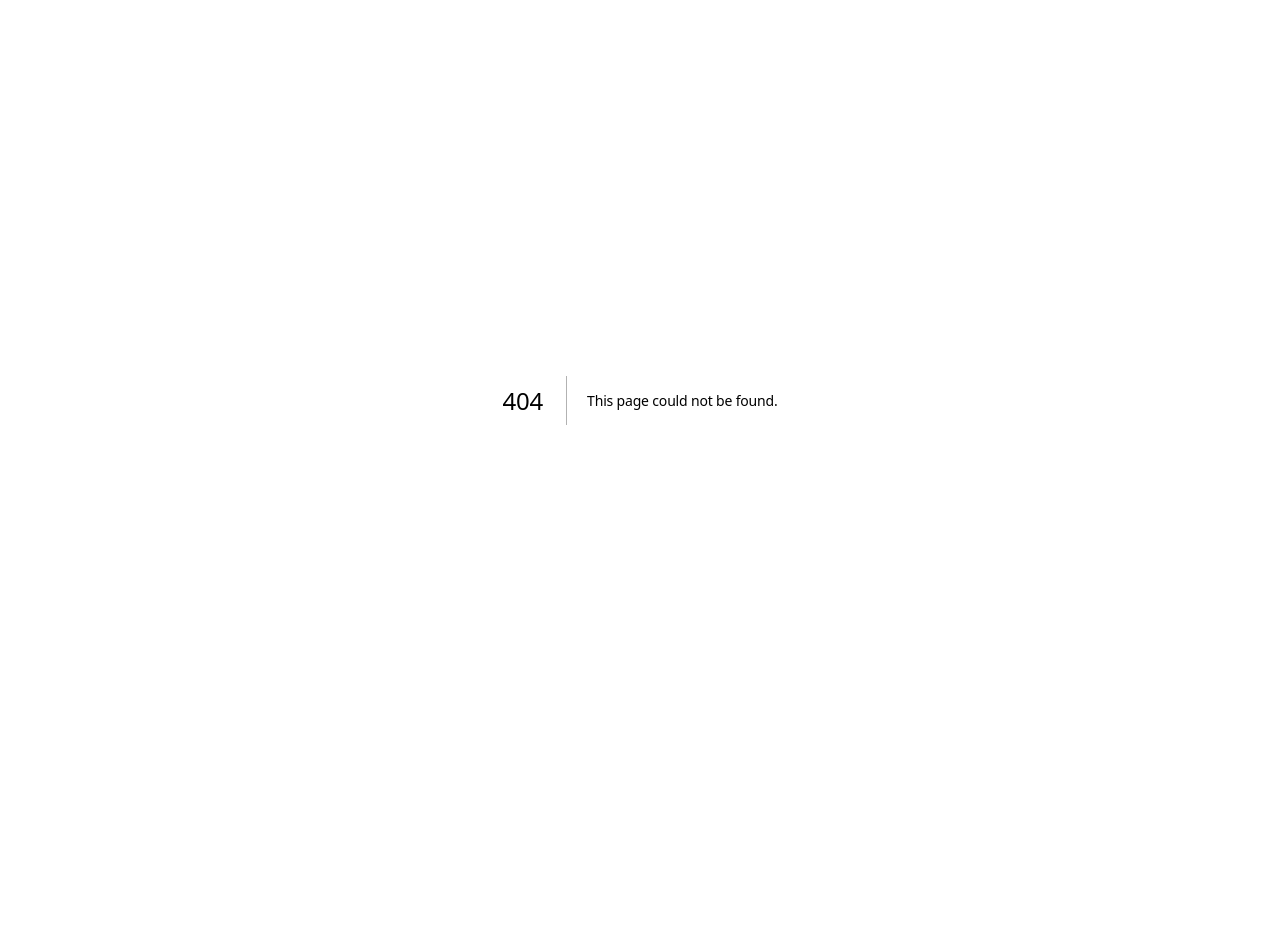
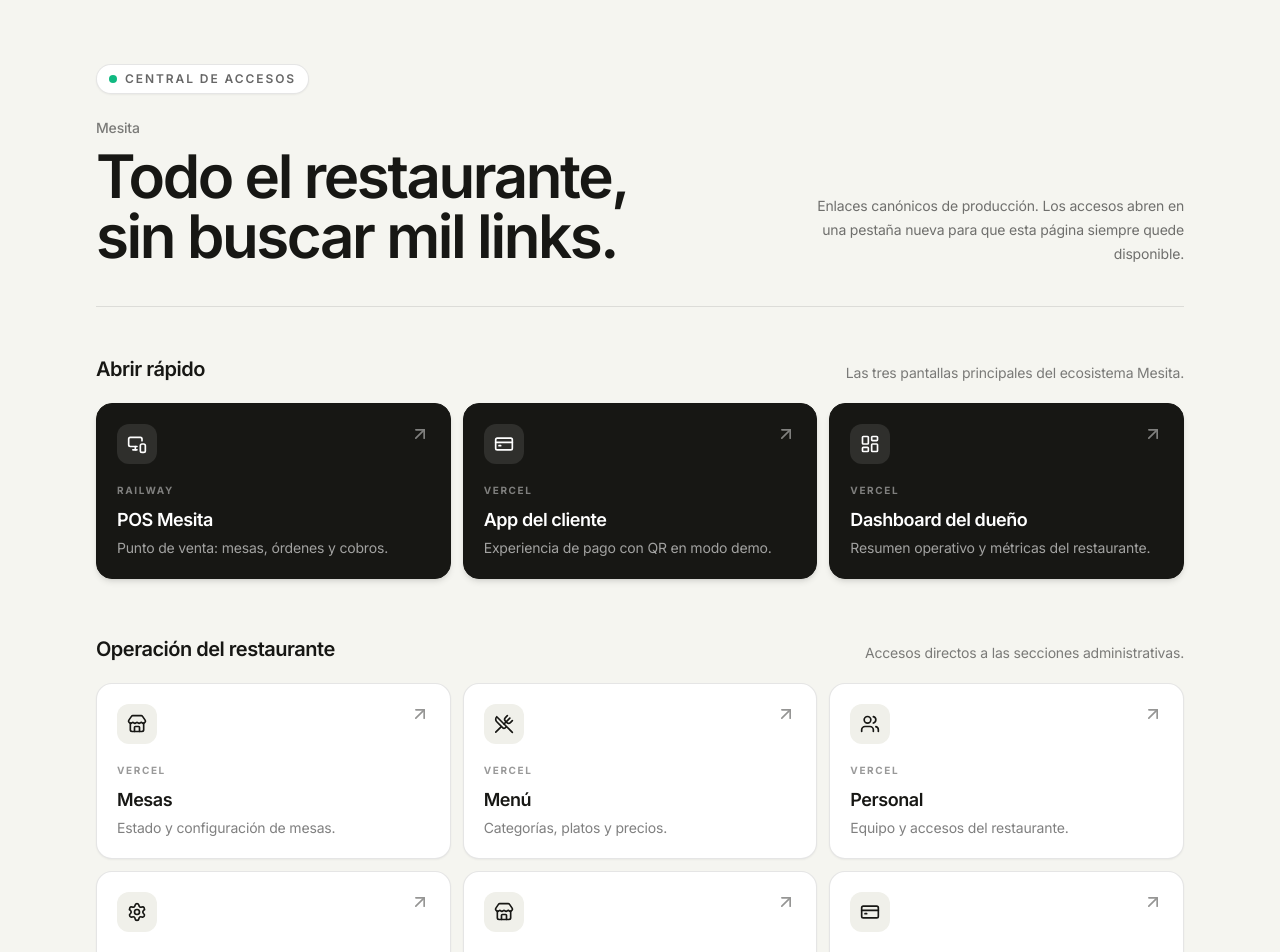
Before and after one commit to manuelmmontufarm-dev/mesita-app, a Next.js app: page /accesos in a window 1280 px wide. Before the commit this address had no page. Shown: the top 952 px of the page. Before the commit the page ends 800 px from the top, so only its background shows below. Built offline with nearby package versions, Linux system fonts and the light colour scheme.

Commit message:
add Mesita access hub

```diff
--- /dev/null
+++ b/src/app/accesos/page.tsx
@@ -0,0 +1,246 @@
+import {
+  ArrowUpRight,
+  BookOpen,
+  Code2,
+  CreditCard,
+  LayoutDashboard,
+  MonitorSmartphone,
+  QrCode,
+  Settings,
+  Store,
+  UtensilsCrossed,
+  Users,
+  type LucideIcon,
+} from "lucide-react";
+
+const mesitaBase = "https://mesitademo-two.vercel.app";
+const posBase = "https://pos-mesita-demo-production.up.railway.app";
+
+type AccessLink = {
+  title: string;
+  description: string;
+  href: string;
+  host: string;
+  icon: LucideIcon;
+  featured?: boolean;
+};
+
+type AccessGroup = {
+  title: string;
+  description: string;
+  links: AccessLink[];
+};
+
+const groups: AccessGroup[] = [
+  {
+    title: "Abrir rápido",
+    description: "Las tres pantallas principales del ecosistema Mesita.",
+    links: [
+      {
+        title: "POS Mesita",
+        description: "Punto de venta: mesas, órdenes y cobros.",
+        href: posBase,
+        host: "Railway",
+        icon: MonitorSmartphone,
+        featured: true,
+      },
+      {
+        title: "App del cliente",
+        description: "Experiencia de pago con QR en modo demo.",
+        href: `${mesitaBase}/pay/demo`,
+        host: "Vercel",
+        icon: CreditCard,
+        featured: true,
+      },
+      {
+        title: "Dashboard del dueño",
+        description: "Resumen operativo y métricas del restaurante.",
+        href: `${mesitaBase}/dashboard/owner/panel`,
+        host: "Vercel",
+        icon: LayoutDashboard,
+        featured: true,
+      },
+    ],
+  },
+  {
+    title: "Operación del restaurante",
+    description: "Accesos directos a las secciones administrativas.",
+    links: [
+      {
+        title: "Mesas",
+        description: "Estado y configuración de mesas.",
+        href: `${mesitaBase}/dashboard/owner/mesas`,
+        host: "Vercel",
+        icon: Store,
+      },
+      {
+        title: "Menú",
+        description: "Categorías, platos y precios.",
+        href: `${mesitaBase}/dashboard/owner/menu`,
+        host: "Vercel",
+        icon: UtensilsCrossed,
+      },
+      {
+        title: "Personal",
+        description: "Equipo y accesos del restaurante.",
+        href: `${mesitaBase}/dashboard/owner/personal`,
+        host: "Vercel",
+        icon: Users,
+      },
+      {
+        title: "Configuración",
+        description: "Integraciones y ajustes generales.",
+        href: `${mesitaBase}/dashboard/owner/configuracion`,
+        host: "Vercel",
+        icon: Settings,
+      },
+      {
+        title: "Restaurante",
+        description: "Información del establecimiento.",
+        href: `${mesitaBase}/dashboard/owner/restaurant`,
+        host: "Vercel",
+        icon: Store,
+      },
+      {
+        title: "Reembolsos",
+        description: "Consulta y gestión de devoluciones.",
+        href: `${mesitaBase}/dashboard/owner/reembolsos`,
+        host: "Vercel",
+        icon: CreditCard,
+      },
+    ],
+  },
+  {
+    title: "Demo y herramientas",
+    description: "Links útiles para pruebas, QR y desarrollo.",
+    links: [
+      {
+        title: "QR de la demo",
+        description: "Página para abrir o imprimir el QR.",
+        href: `${mesitaBase}/pay/demo/qr`,
+        host: "Vercel",
+        icon: QrCode,
+      },
+      {
+        title: "Mesa 1",
+        description: "Acceso directo al flujo de una mesa demo.",
+        href: `${mesitaBase}/pay/demo/mesa-1`,
+        host: "Vercel",
+        icon: CreditCard,
+      },
+      {
+        title: "POS API / Swagger",
+        description: "Documentación interactiva de la API del POS.",
+        href: `${posBase}/sistema/api/v1/docs`,
+        host: "Railway",
+        icon: BookOpen,
+      },
+      {
+        title: "Proyecto en Vercel",
+        description: "Deployments, logs y configuración del proyecto.",
+        href: "https://vercel.com/manuel-montufar-s-projects/mesitademo",
+        host: "Vercel",
+        icon: LayoutDashboard,
+      },
+      {
+        title: "Código en GitHub",
+        description: "Repositorio principal de Mesita.",
+        href: "https://github.com/manuelmmontufarm-dev/mesita-app",
+        host: "GitHub",
+        icon: Code2,
+      },
+    ],
+  },
+];
+
+export default function AccesosPage() {
+  return (
+    <main className="min-h-screen bg-[#f5f5f0] text-[#171714]">
+      <div className="mx-auto max-w-6xl px-5 py-10 sm:px-8 sm:py-16">
+        <header className="mb-12 border-b border-black/10 pb-10">
+          <div className="mb-6 inline-flex items-center gap-2 rounded-full border border-black/10 bg-white px-3 py-1.5 text-xs font-semibold uppercase tracking-[0.16em] text-black/60 shadow-sm">
+            <span className="h-2 w-2 rounded-full bg-emerald-500" />
+            Central de accesos
+          </div>
+          <div className="grid gap-6 md:grid-cols-[1fr_auto] md:items-end">
+            <div>
+              <p className="mb-2 text-sm font-medium text-black/50">Mesita</p>
+              <h1 className="max-w-3xl text-4xl font-semibold leading-[1.05] tracking-[-0.04em] sm:text-6xl">
+                Todo el restaurante,
+                <br />
+                sin buscar mil links.
+              </h1>
+            </div>
+            <p className="max-w-sm text-sm leading-6 text-black/55 md:text-right">
+              Enlaces canónicos de producción. Los accesos abren en una pestaña nueva para que esta página siempre quede disponible.
+            </p>
+          </div>
+        </header>
+
+        <div className="space-y-14">
+          {groups.map((group) => (
+            <section key={group.title}>
+              <div className="mb-5 flex flex-col justify-between gap-1 sm:flex-row sm:items-end">
+                <h2 className="text-xl font-semibold tracking-tight">{group.title}</h2>
+                <p className="text-sm text-black/50">{group.description}</p>
+              </div>
+
+              <div className="grid gap-3 sm:grid-cols-2 lg:grid-cols-3">
+                {group.links.map((link) => {
+                  const Icon = link.icon;
+                  return (
+                    <a
+                      key={link.href}
+                      href={link.href}
+                      target="_blank"
+                      rel="noreferrer"
+                      className={`group relative flex min-h-44 flex-col justify-between overflow-hidden rounded-2xl border p-5 transition duration-200 hover:-translate-y-0.5 hover:shadow-lg ${
+                        link.featured
+                          ? "border-[#171714] bg-[#171714] text-white shadow-md"
+                          : "border-black/10 bg-white text-[#171714] shadow-sm"
+                      }`}
+                    >
+                      <div className="flex items-start justify-between gap-4">
+                        <span
+                          className={`rounded-xl p-2.5 ${
+                            link.featured ? "bg-white/10" : "bg-[#f0f0ea]"
+                          }`}
+                        >
+                          <Icon className="h-5 w-5" aria-hidden="true" />
+                        </span>
+                        <ArrowUpRight className="h-5 w-5 opacity-45 transition group-hover:translate-x-0.5 group-hover:-translate-y-0.5 group-hover:opacity-100" />
+                      </div>
+
+                      <div>
+                        <span
+                          className={`mb-2 inline-block text-[10px] font-bold uppercase tracking-[0.16em] ${
+                            link.featured ? "text-white/45" : "text-black/40"
+                          }`}
+                        >
+                          {link.host}
+                        </span>
+                        <h3 className="text-lg font-semibold tracking-tight">{link.title}</h3>
+                        <p
+                          className={`mt-1 text-sm leading-5 ${
+                            link.featured ? "text-white/60" : "text-black/50"
+                          }`}
+                        >
+                          {link.description}
+                        </p>
+                      </div>
+                    </a>
+                  );
+                })}
+              </div>
+            </section>
+          ))}
+        </div>
+
+        <footer className="mt-16 flex flex-col justify-between gap-2 border-t border-black/10 pt-6 text-xs text-black/40 sm:flex-row">
+          <span>Mesita · accesos de producción</span>
+          <span>Dominio canónico: mesitademo-two.vercel.app</span>
+        </footer>
+      </div>
+    </main>
+  );
+}
```
